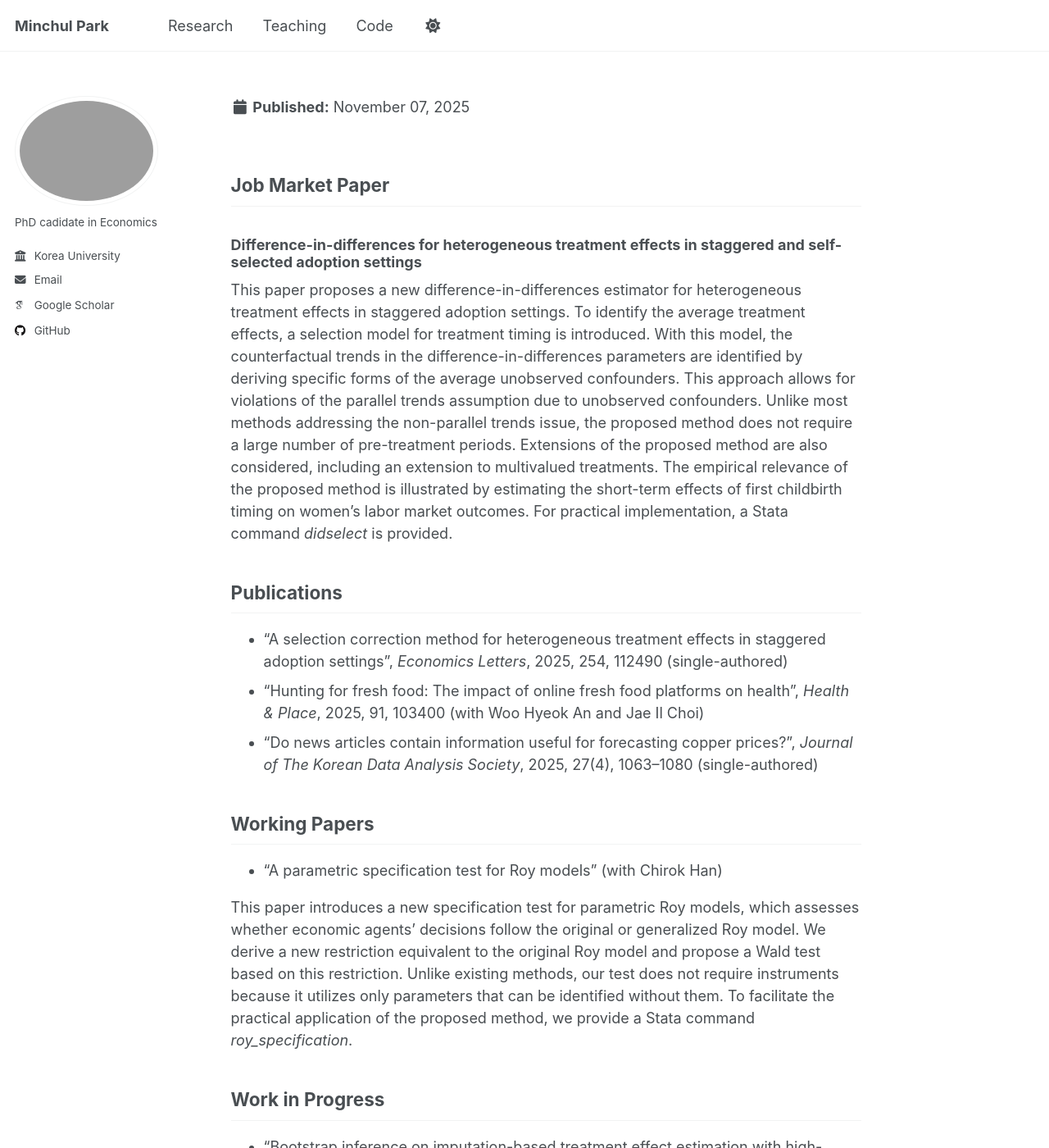
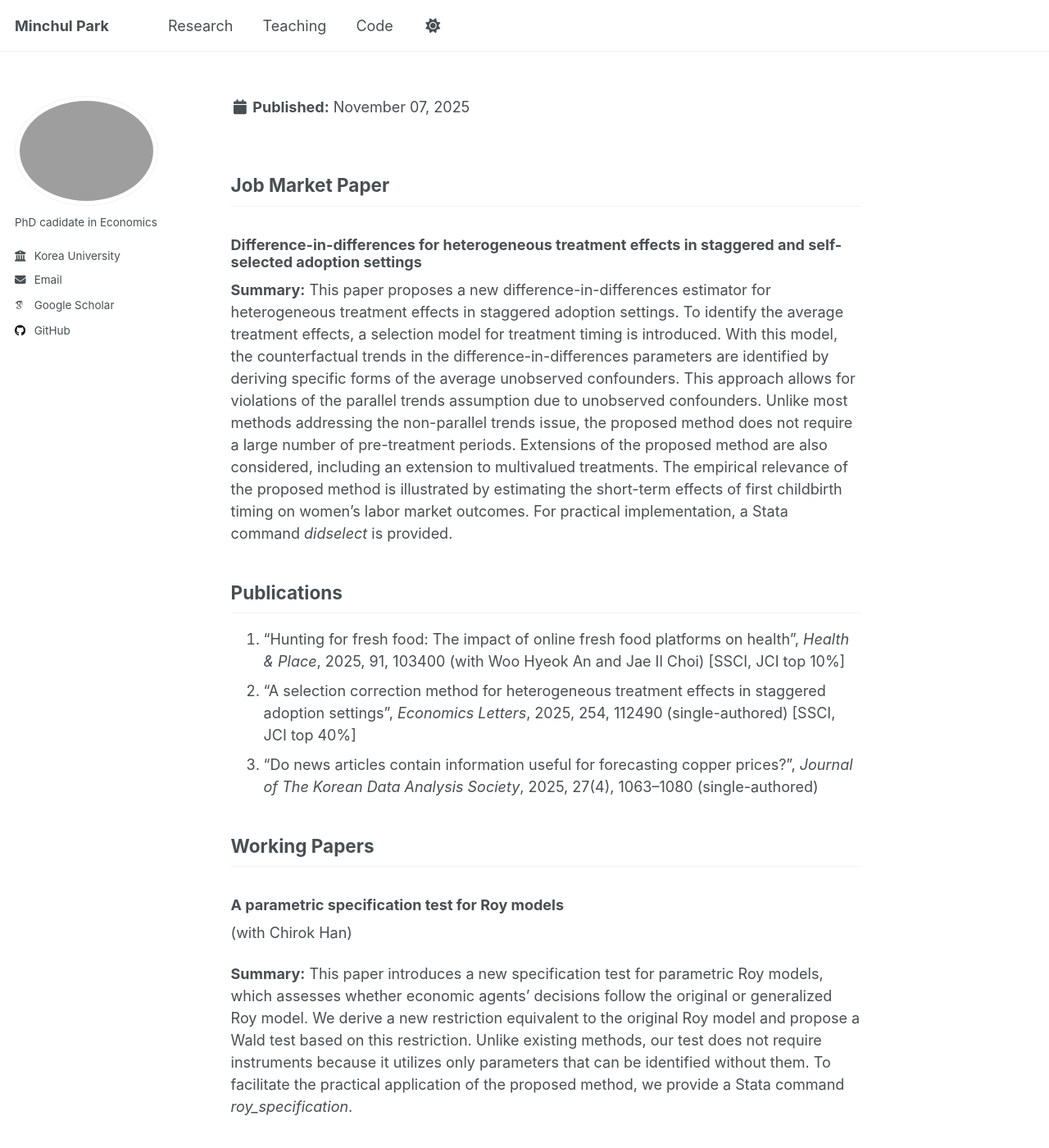
Before and after one commit to econompark/econompark.github.io, a Jekyll site: the page built from _research/research.md, in a window 1280 px wide and 1400 px high. Shown: the whole window at 82% size. Built offline with Jekyll 4.4.1, drawn with Linux system fonts in a browser that asks for light colours; some web fonts are replaced; a script that is not in the unit is left out.

Commit message:
Update research.md

```diff
--- a/_research/research.md
+++ b/_research/research.md
@@ -8,17 +8,18 @@ show_date: false
 ## Job Market Paper
 ### Difference-in-differences for heterogeneous treatment effects in staggered and self-selected adoption settings
 
-This paper proposes a new difference-in-differences estimator for heterogeneous treatment effects in staggered adoption settings. To identify the average treatment effects, a selection model for treatment timing is introduced. With this model, the counterfactual trends in the difference-in-differences parameters are identified by deriving specific forms of the average unobserved confounders. This approach allows for violations of the parallel trends assumption due to unobserved confounders. Unlike most methods addressing the non-parallel trends issue, the proposed method does not require a large number of pre-treatment periods. Extensions of the proposed method are also considered, including an extension to multivalued treatments. The empirical relevance of the proposed method is illustrated by estimating the short-term effects of first childbirth timing on women’s labor market outcomes. For practical implementation, a Stata command _didselect_ is provided.
+**Summary:** This paper proposes a new difference-in-differences estimator for heterogeneous treatment effects in staggered adoption settings. To identify the average treatment effects, a selection model for treatment timing is introduced. With this model, the counterfactual trends in the difference-in-differences parameters are identified by deriving specific forms of the average unobserved confounders. This approach allows for violations of the parallel trends assumption due to unobserved confounders. Unlike most methods addressing the non-parallel trends issue, the proposed method does not require a large number of pre-treatment periods. Extensions of the proposed method are also considered, including an extension to multivalued treatments. The empirical relevance of the proposed method is illustrated by estimating the short-term effects of first childbirth timing on women’s labor market outcomes. For practical implementation, a Stata command _didselect_ is provided.
 
 ## Publications
-  - "A selection correction method for heterogeneous treatment effects in staggered adoption settings", *Economics Letters*, 2025, 254, 112490 (single-authored)
-  - "Hunting for fresh food: The impact of online fresh food platforms on health", *Health & Place*, 2025, 91, 103400 (with Woo Hyeok An and Jae Il Choi)
-  - "Do news articles contain information useful for forecasting copper prices?", *Journal of The Korean Data Analysis Society*, 2025, 27(4), 1063--1080 (single-authored)
+  1. "Hunting for fresh food: The impact of online fresh food platforms on health", *Health & Place*, 2025, 91, 103400 (with Woo Hyeok An and Jae Il Choi) [SSCI, JCI top 10%]
+  2. "A selection correction method for heterogeneous treatment effects in staggered adoption settings", *Economics Letters*, 2025, 254, 112490 (single-authored) [SSCI, JCI top 40%]
+  3. "Do news articles contain information useful for forecasting copper prices?", *Journal of The Korean Data Analysis Society*, 2025, 27(4), 1063--1080 (single-authored)
 
 ## Working Papers
-  - "A parametric specification test for Roy models" (with Chirok Han)
+### A parametric specification test for Roy models
+(with Chirok Han)
 
-This paper introduces a new specification test for parametric Roy models, which assesses whether economic agents' decisions follow the original or generalized Roy model. We derive a new restriction equivalent to the original Roy model and propose a Wald test based on this restriction. Unlike existing methods, our test does not require instruments because it utilizes only parameters that can be identified without them. To facilitate the practical application of the proposed method, we provide a Stata command _roy_specification_.
+**Summary:** This paper introduces a new specification test for parametric Roy models, which assesses whether economic agents' decisions follow the original or generalized Roy model. We derive a new restriction equivalent to the original Roy model and propose a Wald test based on this restriction. Unlike existing methods, our test does not require instruments because it utilizes only parameters that can be identified without them. To facilitate the practical application of the proposed method, we provide a Stata command _roy_specification_.
 
 ## Work in Progress
   - "Bootstrap inference on imputation-based treatment effect estimation with high-dimensional fixed effects" (with Sang Soo Park)
```
